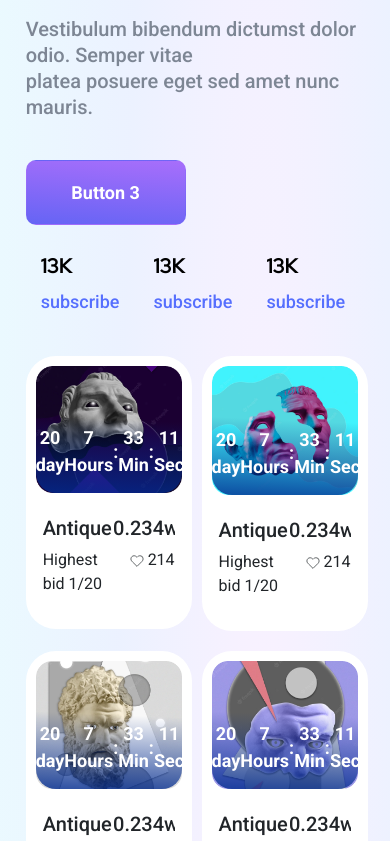
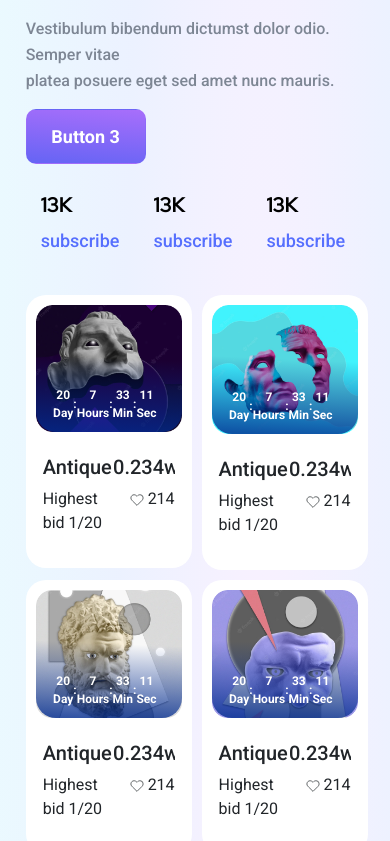
Before and after one commit to mdrakibislam68/NFTs, a plain HTML site: page index.html in a window 390 px wide. Shown: the part 219-1060 px from the top of the page. Drawn offline with Linux system fonts and the light colour scheme.

Commit message:
nine commit

```diff
--- a/index.html
+++ b/index.html
@@ -199,8 +199,9 @@
                         <ul class="time d-flex">
                           <li class="d-flex flex-column ">
                             <p id="days0" class="m-0"></p>
-                            <span>day</span>
+                            <span>Day</span>
                           </li>
+                          <li>:</li>
                           <li class="d-flex flex-column ">
                             <p id="hours0" class="m-0"></p>
                             <span>Hours</span>
@@ -235,8 +236,9 @@
                         <ul class="time d-flex">
                           <li class="d-flex flex-column ">
                             <p id="days1" class="m-0"></p>
-                            <span>day</span>
+                            <span>Day</span>
                           </li>
+                          <li>:</li>
                           <li class="d-flex flex-column ">
                             <p id="hours1" class="m-0"></p>
                             <span>Hours</span>
@@ -273,8 +275,9 @@
                         <ul class="time d-flex">
                           <li class="d-flex flex-column ">
                             <p id="days2" class="m-0"></p>
-                            <span>day</span>
+                            <span>Day</span>
                           </li>
+                          <li>:</li>
                           <li class="d-flex flex-column ">
                             <p id="hours2" class="m-0"></p>
                             <span>Hours</span>
@@ -309,8 +312,9 @@
                         <ul class="time d-flex">
                           <li class="d-flex flex-column ">
                             <p id="days3" class="m-0"></p>
-                            <span>day</span>
+                            <span>Day</span>
                           </li>
+                          <li>:</li>
                           <li class="d-flex flex-column ">
                             <p id="hours3" class="m-0"></p>
                             <span>Hours</span>
--- a/scss/style.scss
+++ b/scss/style.scss
@@ -312,12 +312,13 @@ body{
                         font-family: 'Roboto';
                         font-style: normal;
                         font-weight: 700;
-                        font-size: 18px;
+                        font-size: 16px;
                         line-height: 150%;
                         list-style: none;
                         gap: 9px;
                         align-items: center;
-
+                        padding-left: 0;
+                        justify-content: center;
                     }
                 }
                 .ele-title{
@@ -833,8 +834,14 @@ body{
             flex-direction: column;
             .title{
                 margin-top: 0px;
+                .desc{
+                    font-size: 16px;
+                    margin-bottom: 15px;
+                }
                 .btn{
                     margin-bottom: 20px;
+                    width: 120px;
+                    height: 55px;
                 }
                 .subscribe{
                     ul{
@@ -863,7 +870,7 @@ body{
             }
             .counter{
             .rectangle{
-                gap: 20px;
+                gap: 10px;
                 .up-rectangle,.down-rectangle{
                     right: 0;
                     justify-content: space-around;
@@ -874,12 +881,16 @@ body{
                     }
                     .element{
                         width: 49%;
+                        border-radius: 20px;
                         // height: 250px;
                         .rectangle-img{
                             .time{
                                 gap: 0;
-                                padding: 0;
+                                padding-left: 7px;
                                 margin: 0;
+                                font-size: 12px;
+                                justify-content: center;
+                                bottom: 10px;
                             }
                         }
                         .ele-title{
@@ -949,6 +960,8 @@ body{
             margin-left: 0;
             .item{
                 padding: 10px;
+                border-radius: 10px;
+                margin-top: 10px;
             }
         }
         .content{
@@ -973,6 +986,10 @@ body{
     }
     }
     .nft{
+        margin-top: 50px;
+        .title{
+            font-size: 36px;
+        }
         .nft-main{
             justify-content: space-around;
             margin-bottom: 30px;
@@ -1018,6 +1035,7 @@ body{
                     justify-content: start;
                     margin-top: 10px;
                     justify-content: space-between;
+                    padding-left: 0;
                     .company{
                         margin-right: 10px;
                         .title{
@@ -1044,7 +1062,7 @@ body{
                     }
                 }
                 .subscribe{
-                    padding: 15px;
+                    padding: 0px;
                     // margin-top: 10px;
                     width: 100%;
                     display: flex;
```
Also changed, not shown: scss/style.css, 1 other file.
